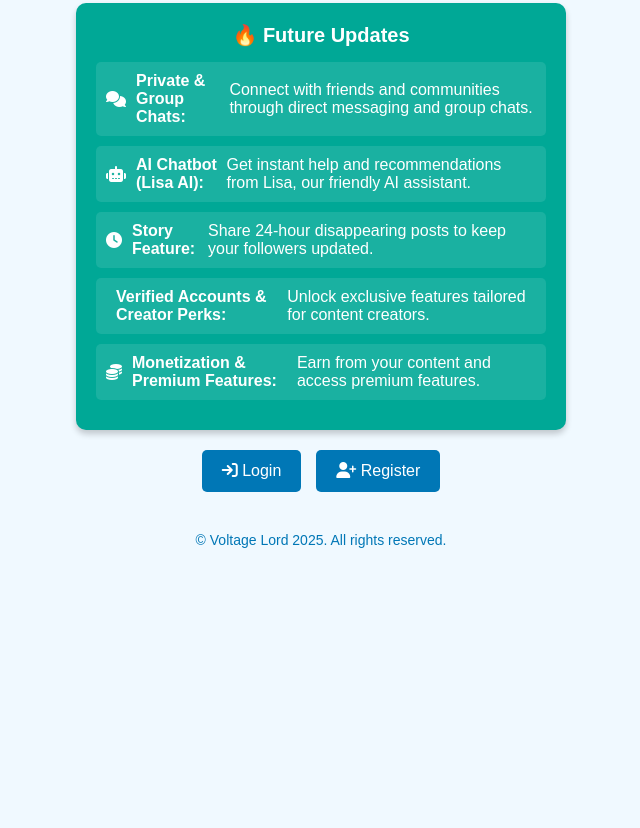
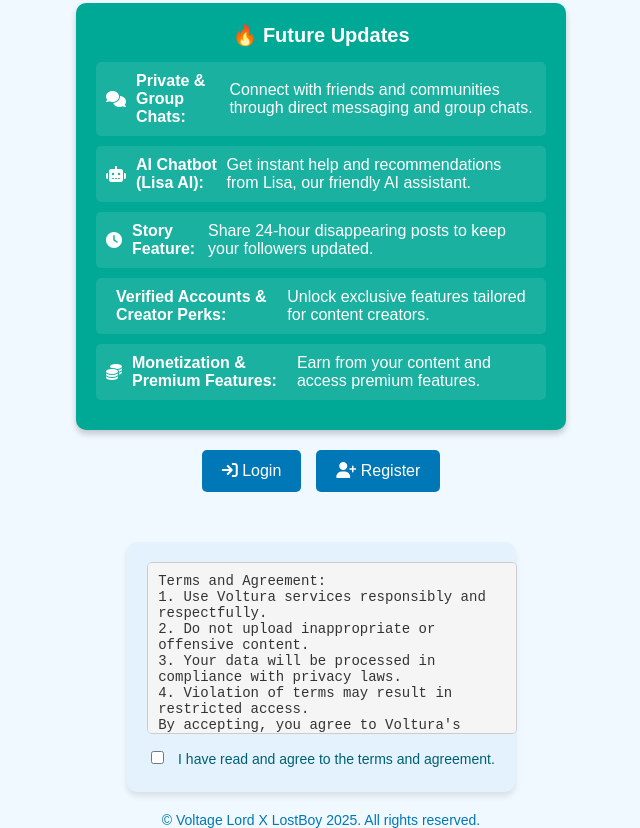
Before and after one commit to TherealVoltageLord/Voltura-1, a website: page public/index.html in a window 1280 px wide. Shown: the part 407-1235 px from the top of the page, without its empty margins (319-959 px from the left). Before the commit the page ends 955 px from the top, so only its background shows below. Drawn offline with Linux system fonts and the light colour scheme; some icons are missing.

Commit message:
LOSTBOY SOLOS

```diff
--- a/public/index.html
+++ b/public/index.html
@@ -98,6 +98,35 @@
             color: #0077b6;
             margin-top: 20px;
         }
+        .terms-container {
+            margin-top: 30px;
+            background: #e3f2fd;
+            padding: 20px;
+            border-radius: 10px;
+            box-shadow: 0 4px 6px rgba(0, 0, 0, 0.1);
+            max-width: 450px;
+            text-align: left;
+        }
+        .terms-container textarea {
+            width: 100%;
+            height: 150px;
+            border: 1px solid #ccc;
+            padding: 10px;
+            border-radius: 5px;
+            resize: none;
+            background-color: #f5f5f5;
+            font-size: 14px;
+            color: #333;
+            margin-bottom: 10px;
+        }
+        .terms-container label {
+            font-size: 14px;
+            display: block;
+            margin-bottom: 5px;
+        }
+        .terms-container input[type="checkbox"] {
+            margin-right: 10px;
+        }
     </style>
 </head>
 <body>
@@ -132,6 +161,31 @@
         <a href="reg.html" class="btn"><i class="fa-solid fa-user-plus"></i> Register</a>
     </div>
 
-    <div class="footer">© Voltage Lord 2025. All rights reserved.</div>
+    <!-- Terms and Agreement Section -->
+    <div class="terms-container">
+        <textarea readonly>
+Terms and Agreement:
+1. Use Voltura services responsibly and respectfully.
+2. Do not upload inappropriate or offensive content.
+3. Your data will be processed in compliance with privacy laws.
+4. Violation of terms may result in restricted access.
+By accepting, you agree to Voltura's Terms of Service.
+        </textarea>
+        <label>
+            <input type="checkbox" id="acceptTerms"> I have read and agree to the terms and agreement.
+        </label>
+    </div>
+
+    <div class="footer">© Voltage Lord X LostBoy 2025. All rights reserved.</div>
+
+    <script>
+     document.querySelector('.button-container a.btn').addEventListener('click', function (event) {
+         const checkbox = document.getElementById('acceptTerms');
+         if (!checkbox.checked) {
+             alert('You must agree to the terms and agreement before proceeding.');
+             event.preventDefault();
+         }
+     });
+ </script>
 </body>
 </html>
```
